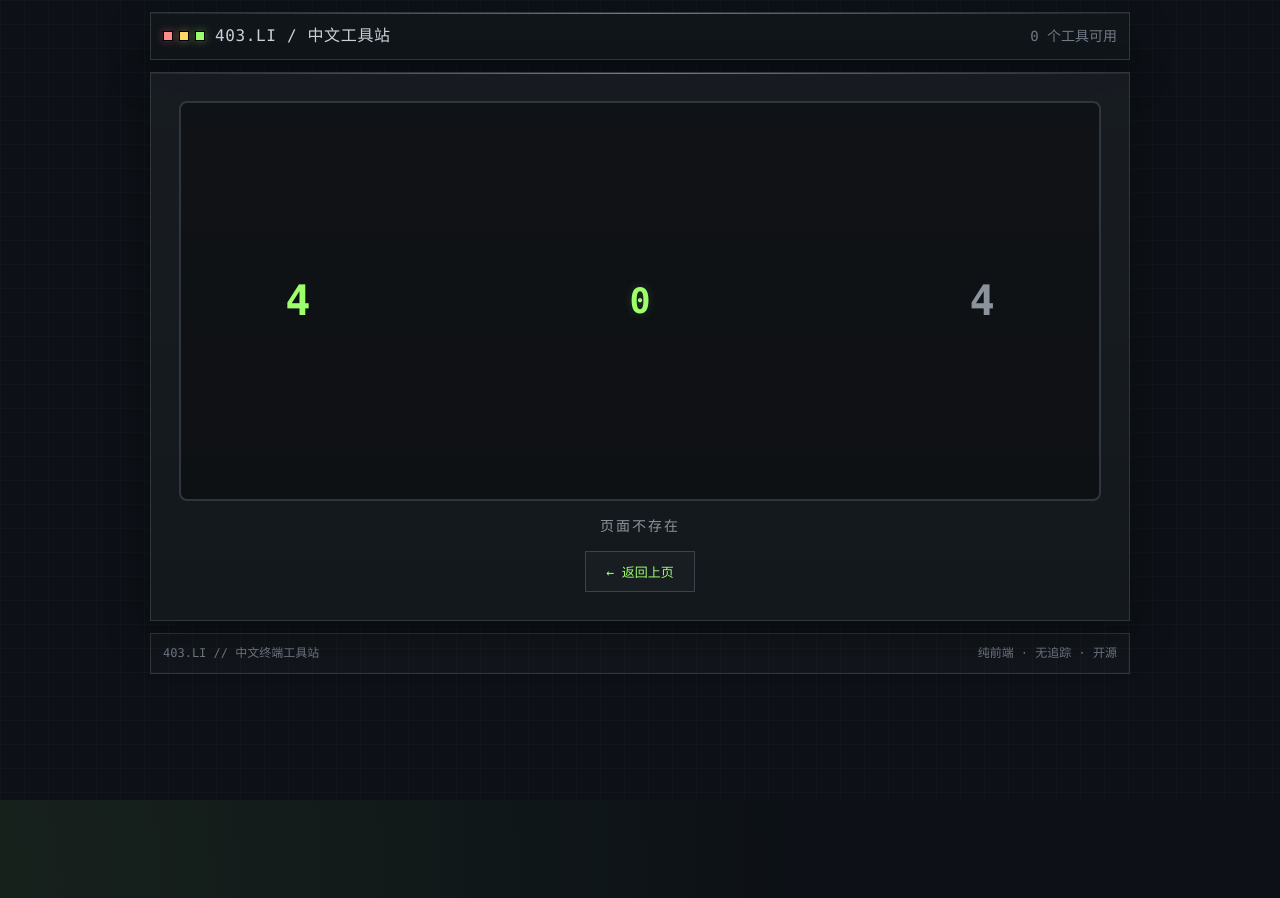
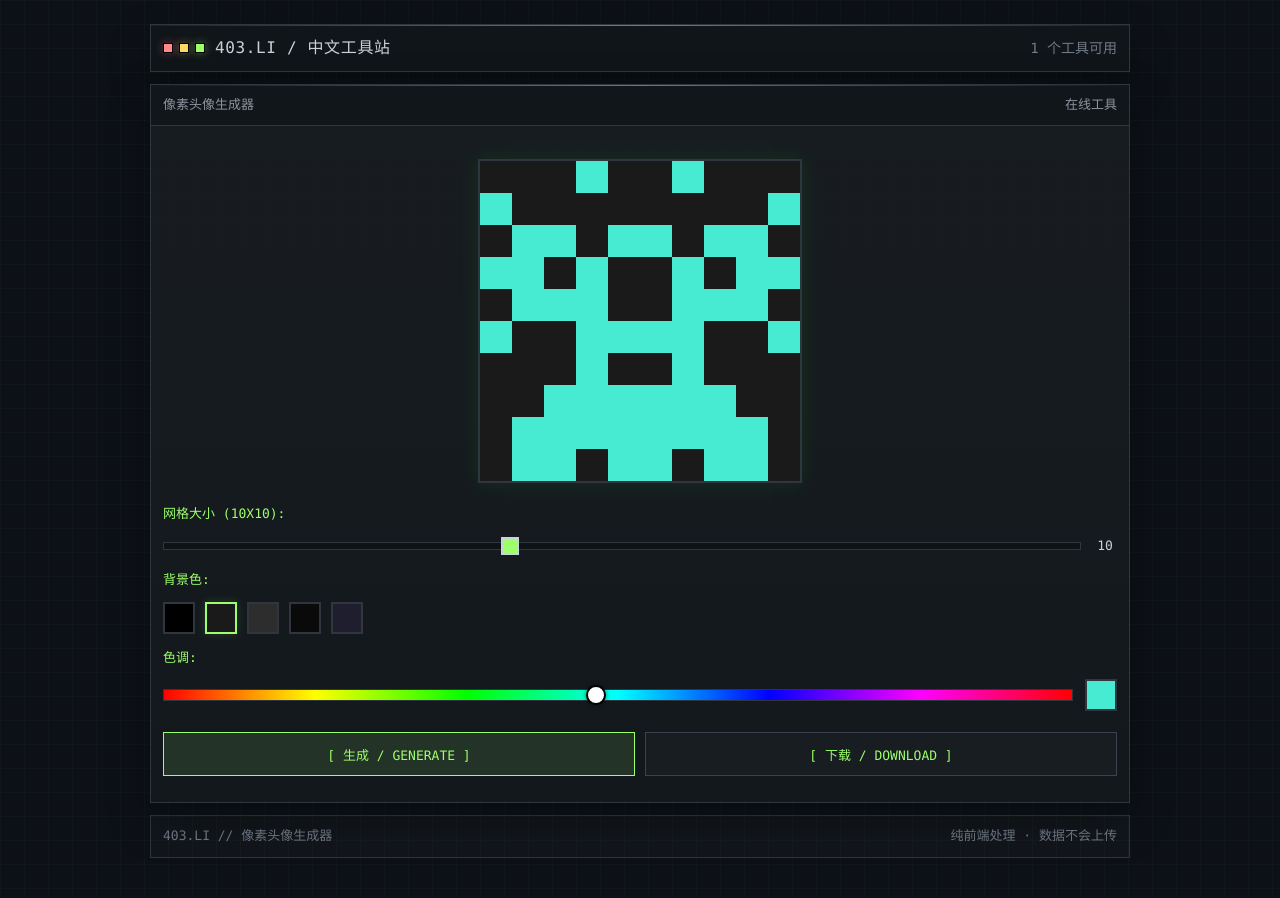
Before and after one commit to Xue-LC/403-li, a Vue app: page /tools/avatar in a window 1280 px wide. Before the commit the page ends 800 px from the top, so only its background shows below. Built offline with nearby package versions, Linux system fonts and the light colour scheme; a web font is replaced by a local one.

Commit message:
feat: 添加像素头像生成器工具
- 随机生成对称像素头像
- 可调整网格大小(4-20)
- 可选背景色和色调
- 支持下载PNG

```diff
--- a/src/router.js
+++ b/src/router.js
@@ -10,6 +10,7 @@ import HashTool from './views/tools/HashTool.vue'
 import PasswordTool from './views/tools/PasswordTool.vue'
 import ColorTool from './views/tools/ColorTool.vue'
 import FontTool from './views/tools/FontTool.vue'
+import AvatarTool from './views/tools/AvatarTool.vue'
 import Icons from './views/Icons.vue'
 import NotFound from './views/NotFound.vue'
 
@@ -70,6 +71,11 @@ const routes = [
     component: FontTool
   },
   {
+    path: '/tools/avatar',
+    name: 'AvatarTool',
+    component: AvatarTool
+  },
+  {
     path: '/games',
     name: 'Games',
     component: Icons
--- a/src/views/Home.vue
+++ b/src/views/Home.vue
@@ -139,6 +139,16 @@ export default {
           category: 'image'
         },
         {
+          id: 'avatar',
+          path: '/tools/avatar',
+          name: '像素头像生成',
+          description: '随机生成对称像素头像,可自定义网格和颜色',
+          status: 'new',
+          statusText: '新工具', statusColor: '#00ff00',
+          features: '生成 / 下载',
+          category: 'image'
+        },
+        {
           id: 4,
           path: '/tools/timestamp',
           name: '时间戳转换',
@@ -197,6 +207,16 @@ export default {
           statusText: '正常', statusColor: '#9dff6b',
           features: 'TTF / OTF → WOFF2',
           category: 'format'
+        },
+        {
+          id: 10,
+          path: '/tools/avatar',
+          name: '像素头像生成器',
+          description: '生成对称的像素风格随机头像，可调整网格和色调',
+          status: 'normal',
+          statusText: '正常', statusColor: '#9dff6b',
+          features: '生成 / 下载',
+          category: 'image'
         }
       ]
     }
--- /dev/null
+++ b/src/views/tools/AvatarTool.vue
@@ -0,0 +1,380 @@
+<template>
+  <div class="avatar-tool">
+    <!-- Topbar -->
+    <Topbar toolCount="1" />
+
+    <!-- 工具主体 -->
+    <section class="pane">
+      <div class="pane-head">
+        <span>像素头像生成器</span>
+        <span>在线工具</span>
+      </div>
+      <div class="pane-body">
+        <div class="tool-body">
+          <!-- Canvas 预览 -->
+          <div class="canvas-wrapper">
+            <canvas
+              id="avatarCanvas"
+              ref="avatarCanvas"
+              :width="canvasSize"
+              :height="canvasSize"
+            ></canvas>
+          </div>
+
+          <!-- 控制面板 -->
+          <div class="controls-section">
+            <!-- 网格大小 -->
+            <label class="input-label">网格大小 ({{ gridSize }}x{{ gridSize }}):</label>
+            <div class="slider-wrapper">
+              <input
+                type="range"
+                v-model.number="gridSize"
+                min="4"
+                max="20"
+                class="range-slider"
+                @input="generateAvatar"
+              />
+              <span class="range-value">{{ gridSize }}</span>
+            </div>
+
+            <!-- 背景色选择 -->
+            <label class="input-label">背景色:</label>
+            <div class="color-options">
+              <button
+                v-for="color in bgColors"
+                :key="color"
+                :class="['color-btn', { active: bgColor === color }]"
+                :style="{ backgroundColor: color }"
+                @click="setBgColor(color)"
+              ></button>
+            </div>
+
+            <!-- 前景色调 -->
+            <label class="input-label">色调:</label>
+            <div class="hue-slider-wrapper">
+              <input
+                type="range"
+                v-model.number="hue"
+                min="0"
+                max="360"
+                class="hue-range"
+                @input="generateAvatar"
+              />
+              <div class="hue-preview" :style="{ backgroundColor: `hsl(${hue}, 80%, 60%)` }"></div>
+            </div>
+          </div>
+
+          <!-- 按钮组 -->
+          <div class="button-group button-group-2">
+            <button class="tool-button primary" @click="generateAvatar">
+              [ 生成 / GENERATE ]
+            </button>
+            <button class="tool-button" @click="downloadAvatar">
+              [ 下载 / DOWNLOAD ]
+            </button>
+          </div>
+
+          <div v-if="status" class="status-success">{{ status }}</div>
+        </div>
+      </div>
+    </section>
+
+    <!-- Footer -->
+    <footer class="footer">
+      <span>403.li // 像素头像生成器</span>
+      <span>纯前端处理 · 数据不会上传</span>
+    </footer>
+  </div>
+</template>
+
+<script>
+import Topbar from '../../components/Topbar.vue'
+
+export default {
+  name: 'AvatarTool',
+  components: {
+    Topbar
+  },
+  data() {
+    return {
+      canvasSize: 320,
+      gridSize: 10,
+      bgColor: '#1a1a1a',
+      hue: Math.floor(Math.random() * 360),
+      status: '',
+      bgColors: ['#000000', '#1a1a1a', '#2d2d2d', '#0a0a0a', '#1e1e2e']
+    }
+  },
+  computed: {
+    pixelSize() {
+      return this.canvasSize / this.gridSize
+    }
+  },
+  mounted() {
+    this.generateAvatar()
+  },
+  methods: {
+    setBgColor(color) {
+      this.bgColor = color
+      this.generateAvatar()
+    },
+    generateAvatar() {
+      const canvas = this.$refs.avatarCanvas
+      if (!canvas) return
+
+      const ctx = canvas.getContext('2d')
+
+      // 清空画布并填充背景
+      ctx.fillStyle = this.bgColor
+      ctx.fillRect(0, 0, this.canvasSize, this.canvasSize)
+
+      // 使用当前色调
+      const color = `hsl(${this.hue}, 80%, 60%)`
+      ctx.fillStyle = color
+
+      const pixelSize = this.pixelSize
+      const halfGrid = Math.ceil(this.gridSize / 2)
+
+      // 生成左半边并镜像到右半边
+      for (let x = 0; x < halfGrid; x++) {
+        for (let y = 0; y < this.gridSize; y++) {
+          // 50% 概率绘制该像素块
+          if (Math.random() > 0.5) {
+            // 绘制左半边
+            ctx.fillRect(x * pixelSize, y * pixelSize, pixelSize, pixelSize)
+            // 绘制右半边（镜像对称）
+            const mirrorX = this.gridSize - 1 - x
+            ctx.fillRect(mirrorX * pixelSize, y * pixelSize, pixelSize, pixelSize)
+          }
+        }
+      }
+
+      this.status = ''
+    },
+    downloadAvatar() {
+      const canvas = this.$refs.avatarCanvas
+      if (!canvas) return
+
+      const dataURL = canvas.toDataURL('image/png')
+      const link = document.createElement('a')
+      link.download = `avatar_${Date.now()}.png`
+      link.href = dataURL
+      link.click()
+
+      this.status = '头像已下载'
+      setTimeout(() => {
+        this.status = ''
+      }, 2000)
+    }
+  }
+}
+</script>
+
+<style scoped>
+@import '../../assets/styles/index.css';
+@import '../../assets/styles/tools.css';
+
+.avatar-tool {
+  width: min(var(--max), calc(100vw - 16px));
+  margin: 0 auto;
+  padding: 12px 0 20px;
+}
+
+.pane {
+  margin-top: 12px;
+  border: 1px solid var(--line);
+  background: var(--card-bg-gradient), var(--card-bg);
+  box-shadow: var(--card-shadow);
+  position: relative;
+}
+
+.pane::before {
+  content: "";
+  position: absolute;
+  top: 0; left: 0; right: 0;
+  height: 1px;
+  background: var(--card-top-line);
+  opacity: 0.5;
+}
+
+.pane-head {
+  padding: 10px 12px;
+  border-bottom: 1px solid var(--line);
+  display: flex;
+  justify-content: space-between;
+  align-items: center;
+  gap: 10px;
+  font-family: var(--mono);
+  font-size: 13px;
+  color: var(--muted);
+  text-transform: uppercase;
+  background: rgba(18,22,27,0.94);
+}
+
+.pane-body { padding: 12px; }
+.tool-body { margin-top: 1.5rem; }
+
+.canvas-wrapper {
+  display: flex;
+  justify-content: center;
+  margin-bottom: 1.5rem;
+}
+
+canvas {
+  background-color: #1a1a1a;
+  border: 2px solid var(--line);
+  image-rendering: pixelated;
+  image-rendering: crisp-edges;
+  box-shadow: 0 0 20px rgba(0, 255, 0, 0.1);
+  max-width: 100%;
+}
+
+.controls-section { margin-bottom: 1.5rem; }
+
+.input-label {
+  color: var(--green);
+  display: block;
+  margin-bottom: 0.75rem;
+  margin-top: 1rem;
+  font-family: var(--mono);
+  font-size: 13px;
+  text-transform: uppercase;
+}
+
+.slider-wrapper {
+  display: flex;
+  align-items: center;
+  gap: 12px;
+  margin-bottom: 1rem;
+}
+
+.range-slider {
+  flex: 1;
+  height: 8px;
+  background: var(--panel-2);
+  border: 1px solid var(--line);
+  outline: none;
+  -webkit-appearance: none;
+  appearance: none;
+}
+
+.range-slider::-webkit-slider-thumb {
+  -webkit-appearance: none;
+  width: 18px; height: 18px;
+  background: var(--green);
+  border: 2px solid var(--text);
+  cursor: pointer;
+}
+
+.range-slider::-moz-range-thumb {
+  width: 18px; height: 18px;
+  background: var(--green);
+  border: 2px solid var(--text);
+  cursor: pointer;
+}
+
+.range-value {
+  font-family: var(--mono);
+  font-size: 13px;
+  color: var(--text);
+  min-width: 24px;
+  text-align: center;
+}
+
+.color-options {
+  display: flex;
+  gap: 10px;
+  margin-bottom: 1rem;
+}
+
+.color-btn {
+  width: 32px; height: 32px;
+  border: 2px solid var(--line);
+  cursor: pointer;
+  transition: all 0.2s;
+}
+
+.color-btn:hover {
+  transform: scale(1.1);
+  border-color: var(--green);
+}
+
+.color-btn.active {
+  border-color: var(--green);
+  box-shadow: 0 0 10px var(--green-glow);
+}
+
+.hue-slider-wrapper {
+  display: flex;
+  align-items: center;
+  gap: 12px;
+}
+
+.hue-range {
+  flex: 1;
+  height: 12px;
+  background: linear-gradient(to right,
+    #ff0000, #ffff00, #00ff00,
+    #00ffff, #0000ff, #ff00ff, #ff0000);
+  border: 1px solid var(--line);
+  outline: none;
+  -webkit-appearance: none;
+  appearance: none;
+  cursor: pointer;
+}
+
+.hue-range::-webkit-slider-thumb {
+  -webkit-appearance: none;
+  width: 20px; height: 20px;
+  background: #fff;
+  border: 2px solid #000;
+  border-radius: 50%;
+  cursor: pointer;
+  box-shadow: 0 0 4px rgba(0,0,0,0.5);
+}
+
+.hue-range::-moz-range-thumb {
+  width: 20px; height: 20px;
+  background: #fff;
+  border: 2px solid #000;
+  border-radius: 50%;
+  cursor: pointer;
+  box-shadow: 0 0 4px rgba(0,0,0,0.5);
+}
+
+.hue-preview {
+  width: 32px; height: 32px;
+  border: 2px solid var(--line);
+}
+
+.footer {
+  margin-top: 12px;
+  border: 1px solid var(--line);
+  background: rgba(255,255,255,0.02);
+  padding: 10px 12px;
+  display: flex;
+  justify-content: space-between;
+  gap: 10px;
+  flex-wrap: wrap;
+  font-family: var(--mono);
+  font-size: 13px;
+  color: var(--dim);
+  text-transform: uppercase;
+}
+
+@media (max-width: 640px) {
+  .avatar-tool {
+    width: 100%;
+    max-width: 100%;
+    padding: 8px 0 16px;
+  }
+  .pane-body { padding: 10px; }
+  canvas { width: 280px; height: 280px; }
+  .color-options { flex-wrap: wrap; }
+}
+
+@media (max-width: 375px) {
+  canvas { width: 260px; height: 260px; }
+  .input-label { font-size: 12px; }
+}
+</style>
```
